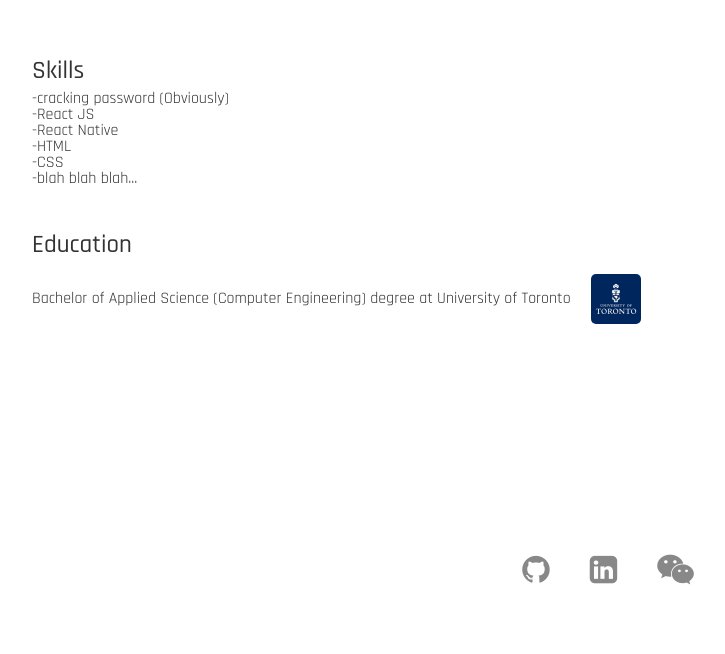
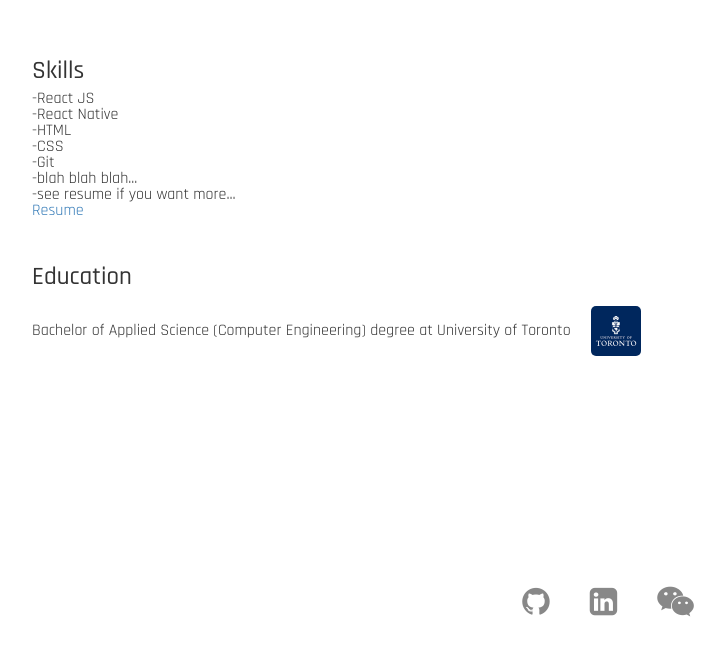
Before and after one commit to ckybryan/personal-site, a React (Create React App) app: page / in a window 1280 px wide. Shown: the part 1017-1671 px from the top of the page, without its empty margins (32-757 px from the left). Built offline with nearby package versions, Linux system fonts and the light colour scheme.

Commit message:
added resume link

```diff
--- a/src/pages/Home.js
+++ b/src/pages/Home.js
@@ -17,12 +17,13 @@ class Home extends Component {
 
   render() {
     const skills = [
-      "cracking password (Obviously)",
       "React JS",
       "React Native",
       "HTML",
       "CSS",
-      "blah blah blah..."
+      "Git",
+      "blah blah blah...",
+      "see resume if you want more..."
     ];
     return (
       <div className="HM-container">
@@ -37,9 +38,7 @@ class Home extends Component {
         <div className="HM-section HM-story">
           <h2>How I End Up With Coding?</h2>
           <br />
-          <p>
-            Well, I saw Mark Zuckerberg on TV one time.
-          </p>
+          <p>Well, I saw Mark Zuckerberg on TV one time.</p>
         </div>
 
         <div className="HM-section HM-info">
@@ -49,6 +48,13 @@ class Home extends Component {
               {skills.map(s => {
                 return <p key={s}>-{s}</p>;
               })}
+              <a
+                href="https://docs.google.com/document/d/1yDdUNUe_3YONlHK9XqHeBJdhtYGubXrxjLWw-Honmyw/edit?usp=sharing"
+                target="_blank"
+                rel="noopener noreferrer"
+              >
+                Resume
+              </a>
             </div>
           </div>
 
```
